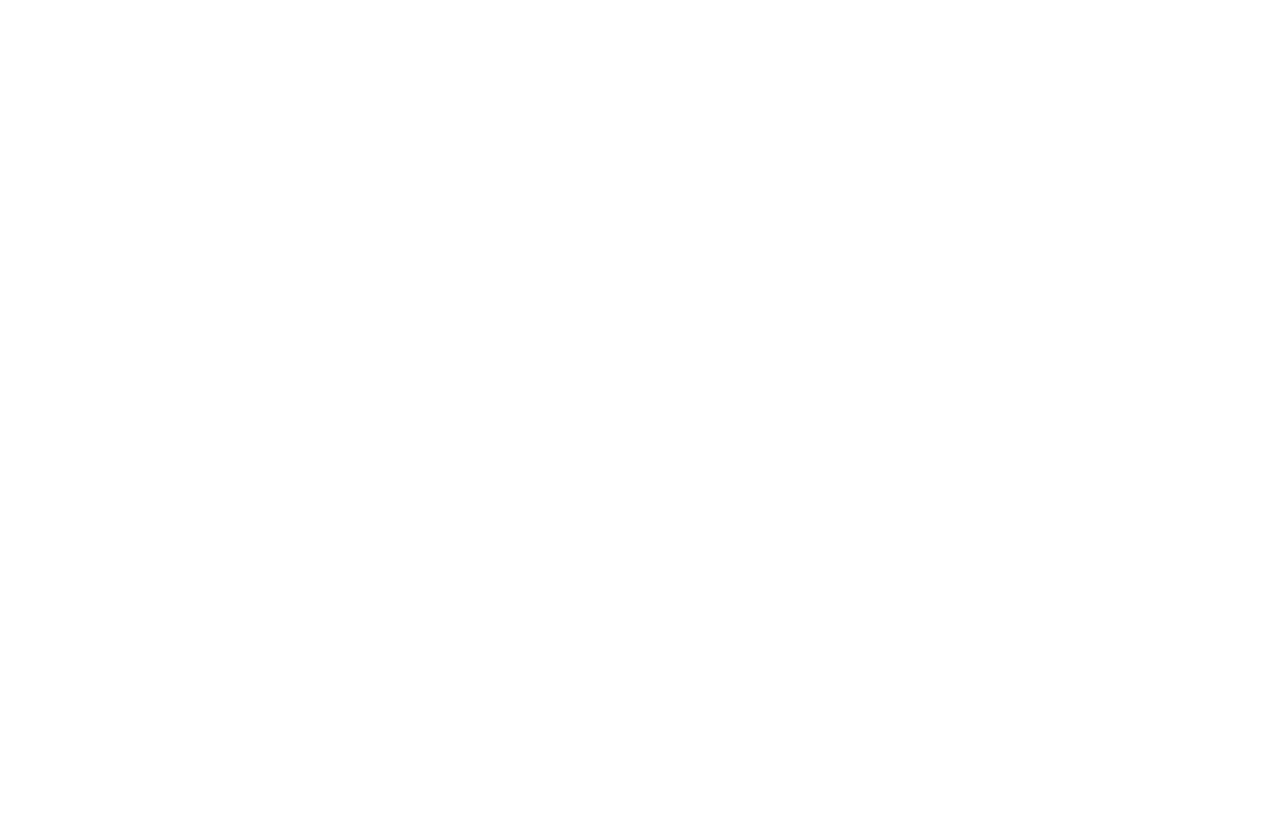
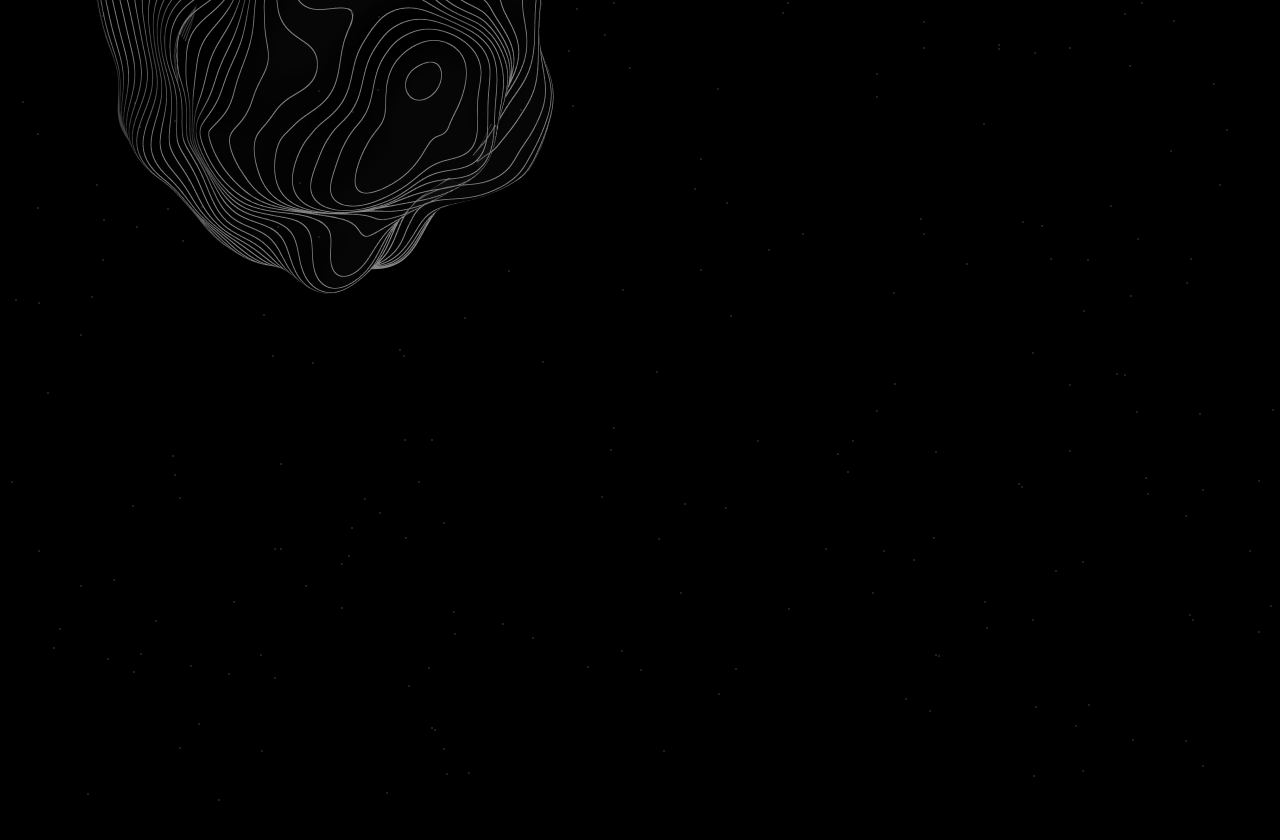
Before and after one commit to jenifercavalcante/personal-portfolio, a Next.js app: page / in a window 1280 px wide. Shown: the top 840 px of the page. Before the commit the page ends 800 px from the top, so only its background shows below. Built offline with nearby package versions, Linux system fonts and the light colour scheme.

Commit message:
feat: creating default layout styles

```diff
--- a/src/app/layout.tsx
+++ b/src/app/layout.tsx
@@ -1,3 +1,9 @@
+import Footer from '@/components/Footer/Footer';
+import Lain from '@/components/Lain/Lain';
+import Navbar from '@/components/Navbar/Navbar';
+import Stars from '@/components/Stars/Stars';
+import '@/styles/global.scss';
+
 export const metadata = {
   title: 'Portfolio | Jenifer Cavalcante',
   description: '',
@@ -7,11 +13,21 @@
   return (
     <html lang="en">
       <body>
-        <header></header>
+        <Stars />
+
+        <header>
+          <Navbar />
+        </header>
         <main>
+          <div className="over-comet"></div>
+
           <div className="main-content">{children}</div>
         </main>
-        <footer></footer>
+        <footer>
+          <Footer />
+        </footer>
+
+        <Lain />
       </body>
     </html>
   );
--- /dev/null
+++ b/src/components/Footer/Footer.tsx
@@ -0,0 +1,3 @@
+export default function Footer() {
+  return <div></div>;
+}
--- /dev/null
+++ b/src/components/Lain/Lain.tsx
@@ -0,0 +1,57 @@
+'use client';
+
+import { useEffect } from 'react';
+
+export default function Lain() {
+  const comment = `
+                  ⠀⠀⠀⠀⠀⠀⠀⠀⠀⠀⠀⠀⠀⣀⡤⢤⣤⣤⣄⠀⠀⠀⠀⠀⠀⠀⠀⠀⠀⠀⠀⠀⠀⠀⠀⠀⠀⠀⠀⠀⠀⠀⠀⠀⠀⠀⠀⠀⠀
+⠀⠀⠀⠀⠀⠀⠀⠀⠀⠀⠀⠀⠀⠀⠀⠀⠀⠀⠀⠀⠀⠀⠀⠀⠀⢀⣶⣧⣐⠍⢙⣀⣼⣿⣿⣅⡐⠆⠀⠀⠀⠀⠀⠀⠀⠀⠀⠀⠀⠀⠀⠀⠀⠀⠀⠀⠀⠀⠀⠀⠀⠀⠀⠀⠀
+⠀⠀⠀⠀⠀⠀⠀⠀⠀⠀⠀⠀⠀⠀⠀⠀⠀⠀⠀⠀⠀⠀⠀⠀⠀⢀⡀⠀⠉⠙⠻⣿⣿⣿⣿⣿⣯⣄⠀⠀⠀⠀⠀⠀⠀⠀⠀⠀⠀⠀⠀⠀⠀⠀⠀⠀⠀⠀⠀⠀⠀⠀⠀⠀⠀
+⠀⠀⠀⠀⠀⠀⠀⠀⠀⠀⠀⠀⠀⠀⠀⠀⠀⠀⠀⠀⠠⣶⠆⠀⢀⣺⡃⣀⠀⠀⠀⠈⢿⣿⣿⣿⣿⡿⠀⠀⠀⠀⠀⠀⠀⠀⠀⠀⠀⠀⠀⠀⠀⠀⠀⠀⠀⠀⠀⠀⠀⠀⠀⠀⠀
+⠀⠀⠀⠀⠀⠀⠀⠀⠀⠀⠀⠀⠀⠀⠀⠀⠀⠀⠀⣸⣷⣼⠆⠀⡌⢹⣿⣿⠀⢄⠀⠀⠈⣿⣿⣿⣿⠃⠀⠀⠀⠀⠀⠀⠀⠀⠀⠀⠀⠀⠀⠀⠀⠀⠀⠀⠀⠀⠀⠀⠀⠀⠀⠀⠀
+⠀⠀⠀⠀⠀⠀⠀⠀⠀⠀⠀⠀⠀⠀⠀⠀⠀⠀⢀⣿⣿⣿⠀⠸⣷⣿⣿⣿⣆⣠⣿⡄⠀⣼⣿⣿⣿⠀⠀⠀⠀⠀⠀⠀⠀⠀⠀⠀⠀⠀⠀⠀⠀⠀⠀⠀⠀⠀⠀⠀⠀⠀⠀⠀⠀
+⠀⠀⠀⠀⠀⠀⠀⠀⠀⠀⠀⠀⠀⠀⠀⠀⠀⠀⢸⣿⣿⣿⠂⠀⠹⡿⣿⣿⣿⣿⣿⠀⠀⠟⠈⠏⠀⠀⠀⠀⠀⠀⠀⠀⠀⠀⠀⠀⠀⠀⠀⠀⠀⠀⠀⠀⠀⠀⠀⠀⠀⠀⠀⠀⠀
+⠀⠀⠀⠀⠀⠀⠀⠀⠀⠀⠀⠀⠀⠀⠀⠀⠀⠀⣿⣿⣿⠏⢰⣿⣦⡀⠚⠛⢿⣿⡿⠀⠀⢸⠇⢀⠀⠀⠀⠀⠀⠀⠀⠀⠀⠀⠀⠀⠀⠀⠀⠀⠀⠀⠀⠀⠀⠀⠀⠀⠀⠀⠀⠀⠀
+⠀⠀⠀⠀⠀⠀⠀⠀⠀⠀⠀⠀⠀⠀⠀⠀⠀⢠⢿⣿⣿⠀⢾⣿⣿⡇⢻⡏⠀⠀⠀⠀⠀⡆⢰⣿⣿⡗⢠⣿⣿⣷⣦⣤⣤⣀⣤⣀⣀⠀⠀⠀⠀⠀⠀⠀⠀⠀⠀⠀⠀⠀⠀⠀⠀
+⠀⠀⠀⠀⠀⠀⠀⠀⠀⠀⠀⠀⠀⠀⠀⠀⠀⠀⠀⠈⠙⠒⠿⠿⣿⣿⠸⠇⠀⠀⠀⠀⠀⣷⠘⣿⠟⣠⣿⣿⣿⣿⣿⣿⣿⣿⣿⣿⣿⣿⣿⣿⣷⢆⣠⠀⠀⠀⠀⠀⠀⠀⠀⠀⠀
+⠀⠀⠀⠀⠀⠀⠀⠀⠀⠀⠀⠀⠀⠀⠀⠀⠀⠀⠀⠀⠀⠀⠀⠀⠀⢸⣧⠀⠀⠀⠀⠀⠀⣿⠀⣃⣾⣿⣿⣿⣿⣿⣿⣿⣿⣿⣿⣿⣿⣿⣿⡿⠏⠘⠉⠀⠀⠀⠀⠀⠀⠀⠀⠀⠀
+⠀⠀⠀⠀⠀⠀⠀⠀⠀⠀⠀⠀⠀⠀⠀⠀⠀⠀⠀⠀⠀⠀⠀⠀⠀⢸⣧⠀⠀⠀⠀⠀⠀⢄⣸⣿⣿⣿⣿⣭⣭⡉⠉⠉⠉⠈⠉⠀⠉⠉⠁⠀⠀⠀⠀⠀⠀⠀⠀⠀⠀⠀⠀⠀⠀
+⠀⠀⠀⠀⠀⠀⠀⠀⠀⠀⠀⠀⠀⠀⠀⠀⠀⠀⠀⠀⠀⠀⠀⠀⠀⢸⠛⢸⡄⠀⠀⠀⠀⢸⣿⣿⣿⣿⣿⣿⣿⣧⠀⠀⠀⠀⠀⠀⠀⠀⠀⠀⠀⠀⠀⠀⠀⠀⠀⠀⠀⠀⠀⠀⠀
+⠀⠀⠀⠀⠀⠀⠀⠀⠀⠀⠀⠀⠀⠀⠀⠀⠀⠀⠀⠀⠀⠀⠀⠀⠀⢸⣶⢸⣷⠀⠀⠀⠀⠈⣇⣽⣿⣿⣿⣿⣿⣿⡆⠀⠀⠀⠀⠀⠀⠀⠀⠀⠀⠀⠀⠀⠀⠀⠀⠀⠀⠀⠀⠀⠀
+⠀⠀⠀⠀⠀⠀⠀⠀⠀⠀⠀⠀⠀⠀⠀⠀⠀⠀⠀⠀⠀⠀⠀⠀⠀⠸⠛⠈⠉⠀⠀⠀⠀⠀⢸⣿⣿⣿⣿⣿⣿⣿⠇⠀⠀⠀⠀⠀⠀⠀⠀⠀⠀⠀⠀⠀⠀⠀⠀⠀⠀⠀⠀⠀⠀
+⠀⠀⠀⠀⠀⠀⠀⠀⠀⠀⠀⠀⠀⠀⠀⠀⠀⠀⠀⠀⠀⠀⠀⠀⠀⠁⢷⡆⠀⠀⠀⠀⠀⠀⠈⣄⣼⣿⣿⣿⣿⠃⠀⠀⠀⠀⠀⠀⠀⠀⠀⠀⠀⠀⠀⠀⠀⠀⠀⠀⠀⠀⠀⠀⠀
+⠀⠀⠀⠀⠀⠀⠀⠀⠀⠀⠀⠀⠀⠀⠀⠀⠀⠀⠀⠀⠀⠀⠀⠀⠀⠀⠈⠃⠀⠀⠀⠀⠀⠀⠀⢹⠛⢿⣿⠟⠁⣀⠀⠀⠀⠀⠀⠀⠀⠀⠀⠀⠀⠀⠀⠀⠀⠀⠀⠀⠀⠀⠀⠀⠀
+⠀⠀⠀⠀⠀⠀⠀⠀⠀⠀⠀⠀⠀⠀⠀⠀⠀⠀⠀⠀⠀⠀⠀⠀⠀⠀⠀⠚⠀⣴⡀⢰⡆⢀⣤⣄⣒⡉⠀⣶⣀⣎⠀⠀⠀⠀⠀⠀⠀⠀⠀⠀⠀⠀⠀⠀⠀⠀⠀⠀⠀⠀⠀⠀⠀
+⠀⠀⠀⠀⠀⠀⠀⠀⠀⠀⠀⠀⠀⠀⠀⠀⠀⠀⠀⠀⠀⠀⠀⠀⠀⠀⠀⠀⣰⣿⣿⡟⠀⣼⡿⣷⢾⠇⢠⣿⣿⣿⠀⠀⠀⠀⠀⠀⠀⠀⠀⠀⠀⠀⠀⠀⠀⠀⠀⠀⠀⠀⠀⠀⠀
+⠀⠀⠀⠀⠀⠀⠀⠀⠀⠀⠀⠀⠀⠀⠀⠀⠀⠀⠀⠀⠀⠀⠀⠀⠀⠀⠀⢀⣉⠛⠛⠁⢴⣽⣷⣧⣼⡄⠸⣽⡿⠟⠀⠀⠀⠀⠀⠀⠀⠀⠀⠀⠀⠀⠀⠀⠀⠀⠀⠀⠀⠀⠀⠀⠀
+⠀⠀⠀⠀⠀⠀⠀⠀⠀⠀⠀⠀⠀⠀⠀⠀⠀⠀⠀⠀⠀⠀⠀⠀⠀⠀⢀⣼⣿⣿⣿⣯⣿⣿⣿⣿⣿⣷⡶⣦⣴⡦⠀⠀⠀⠀⠀⠀⠀⠀⠀⠀⠀⠀⠀⠀⠀⠀⠀⠀⠀⠀⠀⠀⠀
+⠀⠀⠀⠀⠀⠀⠀⠀⠀⠀⠀⠀⠀⠀⠀⠀⠀⠀⠀⠀⠀⠀⠀⠀⠀⠀⣸⣿⣿⣿⣿⣿⣿⣿⣿⣿⣿⣿⡯⢽⢿⡇⠀⠀⠀⠀⠀⠀⠀⠀⠀⠀⠀⠀⠀⠀⠀⠀⠀⠀⠀⠀⠀⠀⠀
+⠀⠀⠀⠀⠀⠀⠀⠀⠀⠀⠀⠀⠀⠀⠀⠀⠀⠀⠀⠀⠀⠀⠀⠀⠀⢠⣿⣿⣿⣿⣿⣿⣿⣿⣿⣿⣿⣿⣿⣷⣿⡇⠀⠀⠀⠀⠀⠀⠀⠀⠀⠀⠀⠀⠀⠀⠀⠀⠀⠀⠀⠀⠀⠀⠀
+⠀⠀⠀⠀⠀⠀⠀⠀⠀⠀⠀⠀⠀⠀⠀⠀⠀⠀⠀⠀⠀⠀⠀⠀⢀⣿⣿⣿⣿⣿⣿⣿⣿⣿⣿⣿⣿⣿⣿⣿⣿⡇⠀⠀⠀⠀⠀⠀⠀⠀⠀⠀⠀⠀⠀⠀⠀⠀⠀⠀⠀⠀⠀⠀⠀
+⠀⠀⠀⠀⠀⠀⠀⠀⠀⠀⠀⠀⠀⠀⠀⠀⠀⠀⠀⠀⠀⠀⠀⠀⣾⣿⣿⣿⣿⣿⣿⣿⣿⣿⣿⣿⣿⣿⣿⢿⣿⡇⠀⠀⠀⠀⠀⠀⠀⠀⠀⠀⠀⠀⠀⠀⠀⠀⠀⠀⠀⠀⠀⠀⠀
+⠀⠀⠀⠀⠀⠀⠀⠀⠀⠀⠀⠀⠀⠀⠀⠀⠀⠀⠀⠀⠀⠀⠀⣸⣿⣿⣿⣿⣿⣿⣿⣿⣿⣿⣿⣿⣿⣿⣿⣰⣿⡇⠀⠀⠀⠀⠀⠀⠀⠀⠀⠀⠀⠀⠀⠀⠀⠀⠀⠀⠀⠀⠀⠀⠀
+⠀⠀⠀⠀⠀⠀⠀⠀⠀⠀⠀⠀⠀⠀⠀⠀⠀⠀⠀⠀⠀⠀⠴⣿⣿⣿⣿⣿⣿⣿⣿⣿⣿⣿⣿⣿⣿⣿⣷⢾⣿⡇⠀⠀⠀⠀⠀⠀⠀⠀⠀⠀⠀⠀⠀⠀⠀⠀⠀⠀⠀⠀⠀⠀⠀
+⠀⠀⠀⠀⠀⠀⠀⠀⠀⠀⠀⠀⠀⠀⠀⠀⠀⠀⠀⠀⠀⠐⠀⠀⠉⠙⠛⠻⠿⣿⣿⣿⣿⣿⣿⣿⣿⣿⣏⣾⣿⡇⠀⠀⠀⠀⠀⠀⠀⠀⠀⠀⠀⠀⠀⠀⠀⠀⠀⠀⠀⠀⠀⠀⠀
+⠀⠀⠀⠀⠀⠀⠀⠀⠀⠀⠀⠀⠀⠀⠀⠀⠀⠀⠀⠀⠀⠀⠀⠀⠀⠀⠀⠀⠀⠀⠈⠉⠙⠛⠻⠿⢿⣿⣿⣿⣿⡇⠀⠀⠀⠀⠀⠀⠀⠀⠀⠀⠀⠀⠀⠀⠀⠀⠀⠀⠀⠀⠀⠀⠀
+⠀⠀⠀⠀⠀⠀⠀⠀⠀⠀⠀⠀⠀⠀⠀⠀⠀⠀⠀⠈⢰⣶⠀⠇⠀⠀⠀⠀⠀⠀⠀⠀⠀⠀⠀⠀⠀⠀⠈⠉⠙⠃⠀⠀⠀⠀⠀⠀⠀⠀⠀⠀⠀⠀⠀⠀⠀⠀⠀⠀⠀⠀⠀⠀⠀
+⠀⠀⠀⠀⠀⠀⠀⠀⠀⠀⠀⠀⠀⠀⠀⠀⠀⠀⠀⠀⢸⣿⠀⠀⠀⠀⠀⠀⠀⠀⠀⠀⠀⠀⠀⠀⠀⠀⠀⠀⠀⠀⠀⠀⠀⠀⠀⠀⠀⠀⠀⠀⠀⠀⠀⠀⠀⠀⠀⠀⠀⠀⠀⠀⠀
+⠀⠀⠀⠀⠀⠀⠀⠀⠀⠀⠀⠀⠀⠀⠀⠀⠀⠀⠀⠀⠘⠋⠀⠀⠀⠀⠀⠀⠀⠀⠀⠀⠀⠀⠀⠀⣼⣿⠀⠀⠀⠀⠀⠀⠀⠀⠀⠀⠀⠀⠀⠀⠀⠀⠀⠀⠀⠀⠀⠀⠀⠀⠀⠀⠀
+⠀⠀⠀⠀⠀⠀⠀⠀⠀⠀⠀⠀⠀⠀⠀⠀⠀⠀⠀⠀⠀⠀⠀⠀⠀⠀⠀⠀⠀⠀⠀⠀⠀⠀⠀⠘⠛⠋⠀⠀⠀⠀⠀
+                    Let's all love LAIN!!!!!!!
+
+  `;
+
+  useEffect(() => {
+    const commentNode = document.createComment(comment);
+
+    document.body.appendChild(commentNode);
+
+    return () => {
+      if (commentNode.parentNode) {
+        commentNode.parentNode.removeChild(commentNode);
+      }
+    };
+  }, [comment]);
+
+  return null;
+}
--- /dev/null
+++ b/src/components/Navbar/Navbar.tsx
@@ -0,0 +1,5 @@
+import '@/styles/navbar.scss';
+
+export default function Navbar() {
+  return <nav className="navbar"></nav>;
+}
--- /dev/null
+++ b/src/components/Stars/Stars.tsx
@@ -0,0 +1,20 @@
+export default function Stars() {
+  const starsArray = Array.from({ length: 200 }, (_, index) => index + 1);
+
+  return (
+    <div className="stars">
+      {starsArray.map((star) => {
+        return (
+          <span
+            className="star"
+            style={{
+              top: `${Math.random() * 100}vh`,
+              left: `${Math.random() * 100}vw`,
+            }}
+            key={star}
+          ></span>
+        );
+      })}
+    </div>
+  );
+}
--- /dev/null
+++ b/src/styles/global.scss
@@ -0,0 +1,120 @@
+* {
+  margin: 0;
+}
+
+html {
+  scroll-behavior: smooth;
+}
+
+html,
+body {
+  margin: 0;
+  padding: 0;
+}
+
+body {
+  display: flex;
+  flex-direction: column;
+  font-family:
+    Montserrat,
+    -apple-system,
+    BlinkMacSystemFont,
+    Segoe UI,
+    Roboto,
+    Oxygen,
+    Ubuntu,
+    Cantarell,
+    Fira Sans,
+    Droid Sans,
+    Helvetica Neue,
+    sans-serif;
+  background-color: #000;
+
+  .stars {
+    position: fixed;
+    top: 0;
+    left: 0;
+    width: 100%;
+    height: 100%;
+    pointer-events: none;
+    z-index: -1;
+    opacity: 0.5;
+
+    .star {
+      position: absolute;
+      width: 2px;
+      height: 2px;
+      background-color: #fff;
+      animation: twinkling-stars linear infinite;
+      animation-duration: 2s;
+    }
+  }
+
+  header {
+    width: 100%;
+    height: 50px;
+    position: fixed;
+    top: 0;
+    left: 0;
+    z-index: 1;
+  }
+
+  main {
+    position: relative;
+    min-height: calc(100vh - 50px);
+    flex: 1;
+    display: flex;
+    align-items: center;
+    justify-content: center;
+    padding: 0 2rem;
+    margin: 50px 0;
+
+    .main-content {
+      max-width: 1600px;
+      width: 100%;
+    }
+
+    .over-comet {
+      background-image: url('/images/overComet.png');
+
+      position: absolute;
+      width: 100%;
+      height: 100%;
+      background-repeat: no-repeat;
+      filter: brightness(0.7) saturate(0.2);
+      opacity: 0.75;
+
+      object-fit: cover;
+
+      left: 0;
+      top: -315px;
+      z-index: -1;
+    }
+  }
+
+  footer {
+    position: relative;
+    height: 300px;
+    display: flex;
+    justify-content: space-between;
+    align-items: center;
+    padding: 20px;
+    flex-shrink: 0;
+    z-index: 1;
+  }
+}
+
+@keyframes twinkling-stars {
+  0% {
+    opacity: 0;
+  }
+  20% {
+    opacity: 1;
+  }
+  80% {
+    opacity: 1;
+  }
+  100% {
+    opacity: 0;
+  }
+}
--- /dev/null
+++ b/src/styles/navbar.scss
@@ -0,0 +1,6 @@
+.navbar {
+  display: flex;
+  justify-content: center;
+  padding: 0.5rem;
+  height: 100%;
+}
```
Also changed, not shown: public/images/overComet.png (added).
